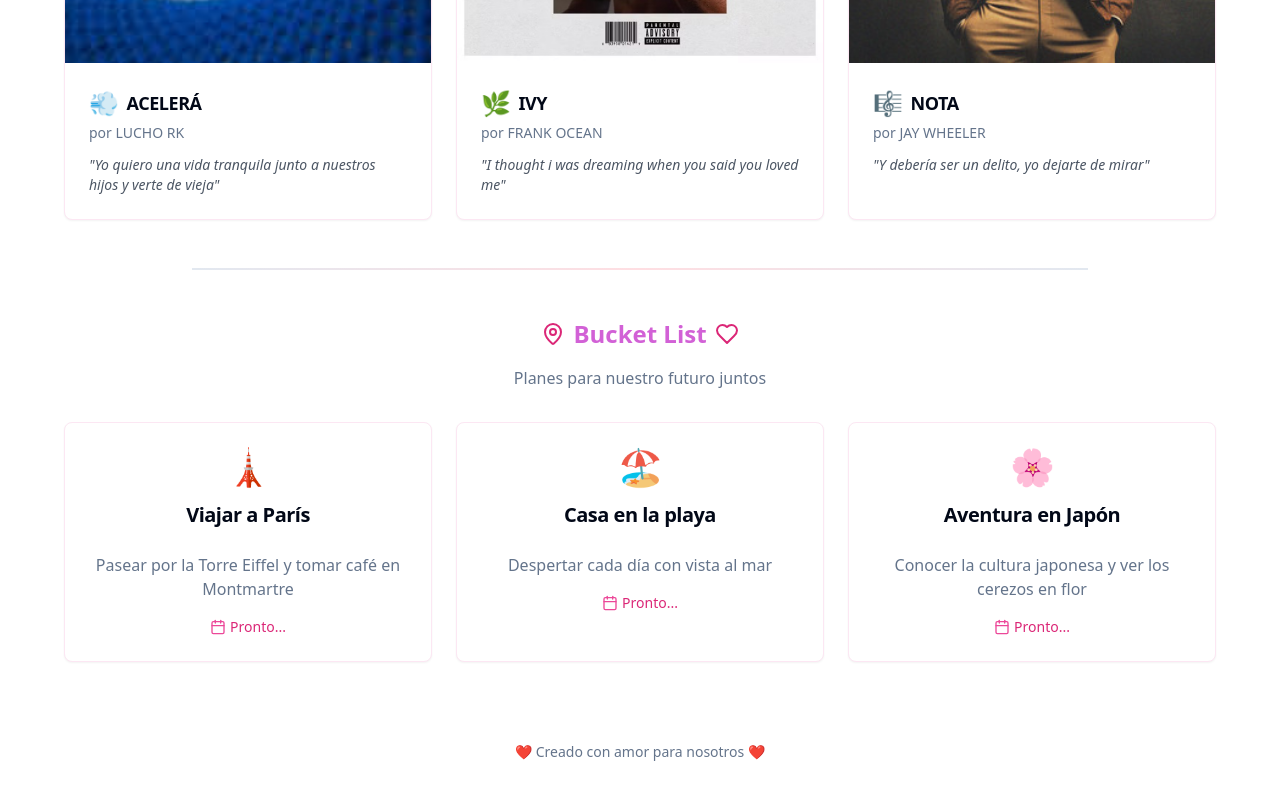
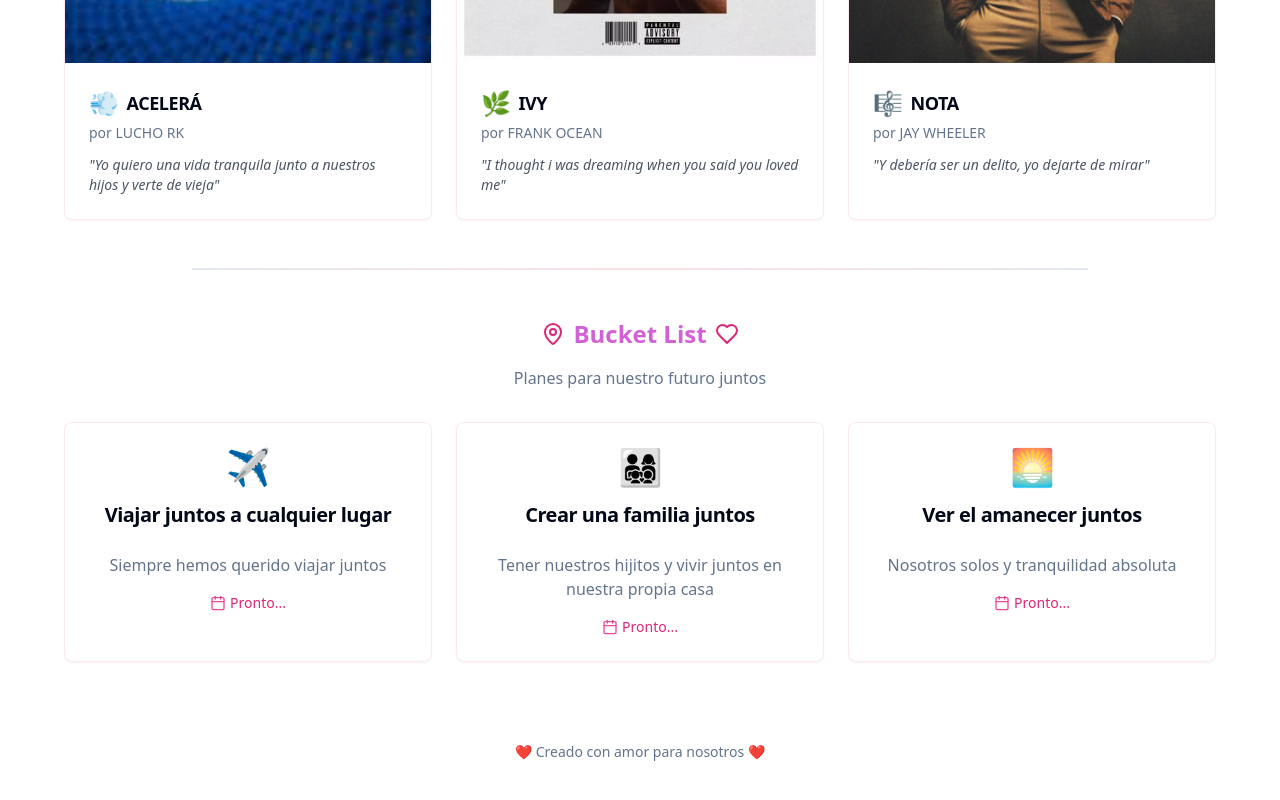
Before and after one commit to ivaannr/web-karina, a React (Vite) app: page / in a window 1280 px wide. Shown: the part 2704-3504 px from the top of the page. Built offline with nearby package versions, Linux system fonts and the light colour scheme.

Commit message:
Add bucket list items
Updated the bucket list with the three goals provided by the user.

```diff
--- a/src/components/BucketList.tsx
+++ b/src/components/BucketList.tsx
@@ -7,21 +7,21 @@ export const BucketList = () => {
   const bucketListItems = [
     {
       id: "1",
-      title: "Viajar a París",
-      description: "Pasear por la Torre Eiffel y tomar café en Montmartre",
-      icon: "🗼"
+      title: "Viajar juntos a cualquier lugar",
+      description: "Siempre hemos querido viajar juntos",
+      icon: "✈️"
     },
     {
       id: "2",
-      title: "Casa en la playa",
-      description: "Despertar cada día con vista al mar",
-      icon: "🏖️"
+      title: "Crear una familia juntos",
+      description: "Tener nuestros hijitos y vivir juntos en nuestra propia casa",
+      icon: "👨‍👩‍👧‍👦"
     },
     {
       id: "3",
-      title: "Aventura en Japón",
-      description: "Conocer la cultura japonesa y ver los cerezos en flor",
-      icon: "🌸"
+      title: "Ver el amanecer juntos",
+      description: "Nosotros solos y tranquilidad absoluta",
+      icon: "🌅"
     }
   ];
 
```
